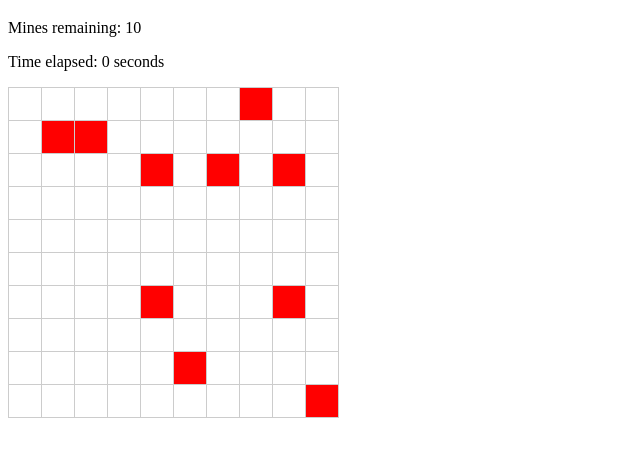
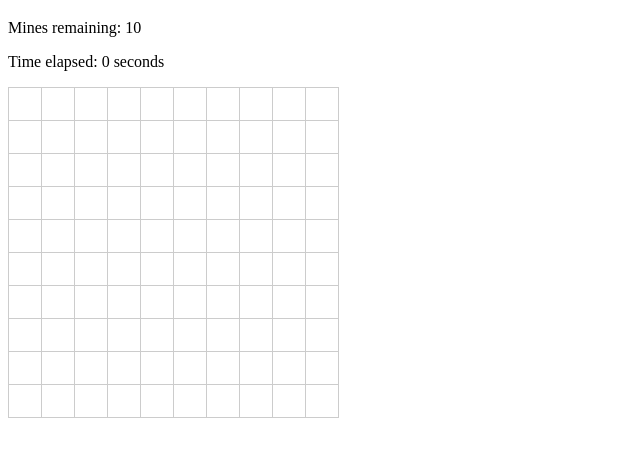
Before and after one commit to SurvivaLlama/html-games, a plain HTML site: page minesweeper.html in a window 1280 px wide. Shown: the part 61-518 px from the top of the page, without its empty margins (0-640 px from the left). Drawn offline with Linux system fonts and the light colour scheme.

Commit message:
Update minesweeper.html

```diff
--- a/minesweeper.html
+++ b/minesweeper.html
@@ -7,7 +7,6 @@
     <style>
         table { border-collapse: collapse; }
         td { width: 30px; height: 30px; text-align: center; vertical-align: middle; border: 1px solid #ccc; font-weight: bold; }
-        .mine { background-color: red; }
         .revealed { background-color: #ddd; }
         .marked { background-color: yellow; }
     </style>
@@ -92,11 +91,11 @@
 
                     if (revealedCells === (numRows * numCols) - numMines) {
                         stopTimer();
-                                               alert('Congratulations! You have won the game!');
+                        alert('Congratulations! You have won the game!');
                         location.reload();
                     }
 
-                    if (count === 0) {
+                                       if (count === 0) {
                         revealNeighbors(row, col);
                     }
                 }
```
